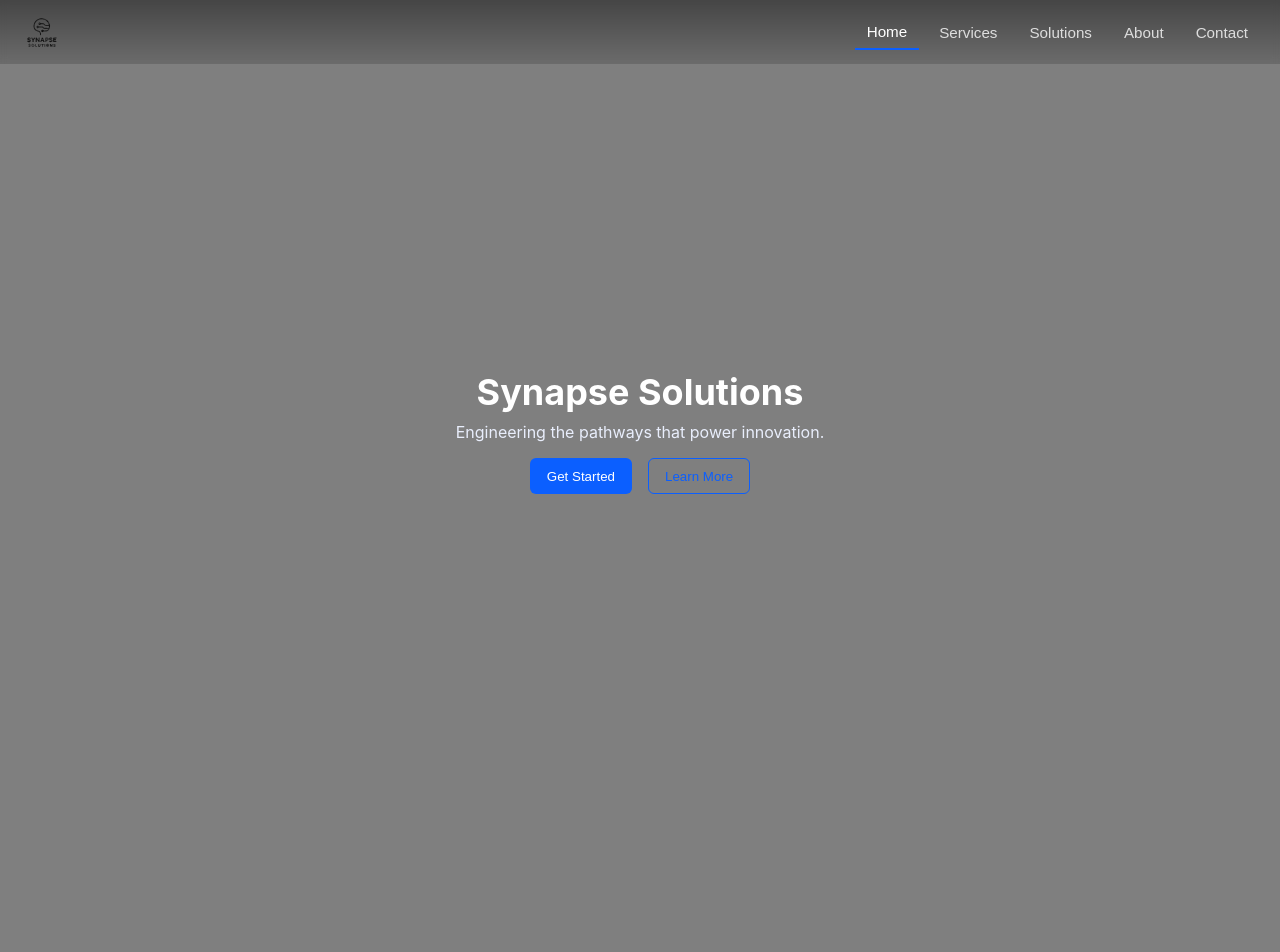
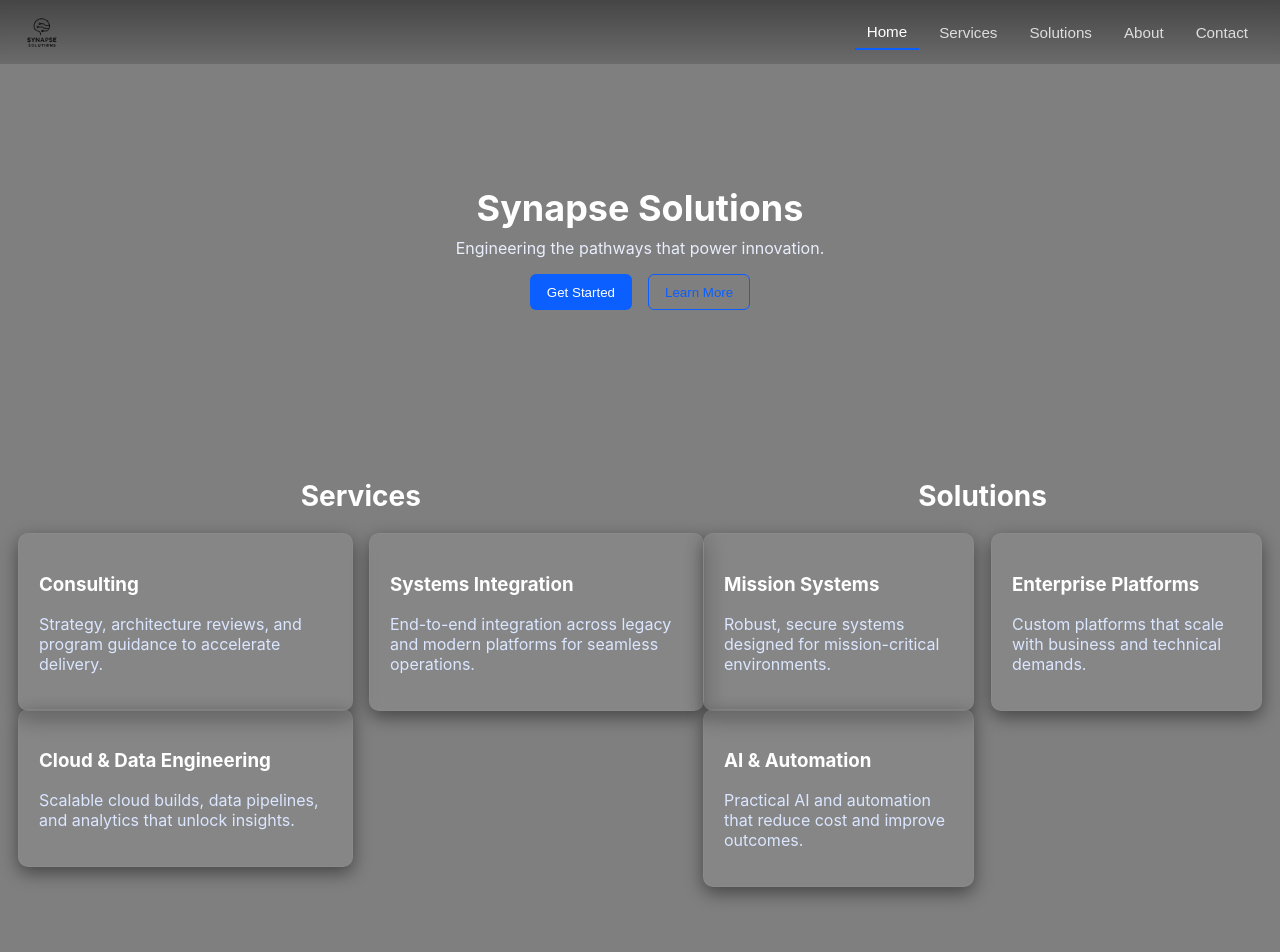
Before and after one commit to johnmbernard/synapse-solutions, a React (Create React App) app: page / in a window 1280 px wide. Shown: the top 952 px of the page. Built offline with nearby package versions, Linux system fonts and the light colour scheme.

Commit message:
some sizing changes

```diff
--- a/src/components/Landing.js
+++ b/src/components/Landing.js
@@ -71,10 +71,6 @@ export default function Landing({ logo }) {
             </article>
           </div>
         </div>
-      </section>
-
-      {/* Solutions section updated to show cards as well */}
-      <section id="solutions" data-section className="section alt section-cards">
         <div className="container">
           <h2>Solutions</h2>
           <div className="card-grid">
@@ -93,6 +89,8 @@ export default function Landing({ logo }) {
           </div>
         </div>
       </section>
+
+      {/* Solutions section updated to show cards as well */}
 
       <section id="about" data-section className="section">
         <div className="container">
--- a/src/components/landing.css
+++ b/src/components/landing.css
@@ -89,6 +89,9 @@ html {
 }
 
 .hero {
+  /* half of the viewport minus the nav height */
+  min-height: calc((100vh - var(--nav-height)) / 2);
+  padding: 2.5rem 1.5rem;
   display: flex;
   align-items: center;
   justify-content: center;
@@ -138,29 +141,38 @@ html {
   .section { padding: 4rem 1rem; }
 }
 
+  .section.hero {
+    min-height: calc((100vh - var(--nav-height)) * 0.5);
+    padding: 1.5rem 1rem;
+  }
+
 /* ...existing code... */
 
-/* Card grid for Services / Solutions */
-.section-cards .container {
-  width: 100%;
-  max-width: 1100px;
-  margin: 0 auto;
+/* cards container just under the hero */
+.section-cards {
+  min-height: calc((100vh - var(--nav-height)) * 0.5);
+  padding: 1.5rem 1rem;
 }
 
+/* card grid tweaks so cards can expand and push layout */
 .card-grid {
   display: grid;
   grid-template-columns: repeat(auto-fit, minmax(220px, 1fr));
   gap: 1rem;
   margin-top: 1.25rem;
+
+  /* let rows have a consistent baseline height so "span" works */
+  grid-auto-rows: 160px;
+  align-items: start;
 }
 
-/* individual card */
+/* individual card - smoother transform and prepare for expand */
 .card {
   background: rgba(255,255,255,0.06);
   padding: 1.25rem;
   border-radius: 10px;
   box-shadow: 0 6px 18px rgba(0,0,0,0.45);
-  transition: transform 180ms ease, box-shadow 180ms ease, background 180ms ease;
+  transition: transform 220ms cubic-bezier(.2,.9,.2,1), box-shadow 220ms, background 180ms;
   text-align: left;
   min-height: 140px;
   display: flex;
@@ -168,27 +180,27 @@ html {
   justify-content: center;
   backdrop-filter: blur(6px);
   border: 1px solid rgba(255,255,255,0.03);
+  transform-origin: center top;
+  will-change: transform;
 }
 
-.card h3 {
-  margin: 0 0 0.5rem 0;
-  font-size: 1.05rem;
-  color: #fff;
+/* expand effect: scale + raise above neighbors and span two grid rows */
+.card:hover {
+  transform: translateY(-8px) scale(1.04);
+  z-index: 5;
+  box-shadow: 0 22px 44px rgba(0,0,0,0.6);
+  background: rgba(255,255,255,0.085);
+  grid-row: span 2;
 }
 
-.card p {
-  margin: 0;
-  color: #dbe6ff;
-  font-size: 0.95rem;
+/* avoid aggressive spanning on small screens */
+@media (max-width: 640px) {
+  .card {
+    min-height: auto;
+  }
+  .card:hover {
+    transform: translateY(-4px) scale(1.02);
+    grid-row: span 1;
+    z-index: 3;
+  }
 }
-
-.card:hover {
-  transform: translateY(-6px);
-  box-shadow: 0 14px 30px rgba(0,0,0,0.55);
-  background: rgba(255,255,255,0.08);
-}
-
-/* tighten spacing so cards sit just under the hero visually */
-.hero + .section-cards { padding-top: 2.25rem; }
-
-/* ...existing code... */
```
